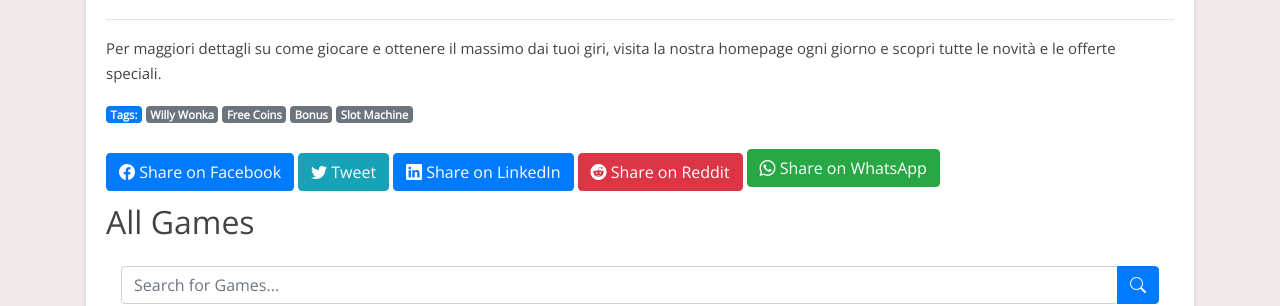
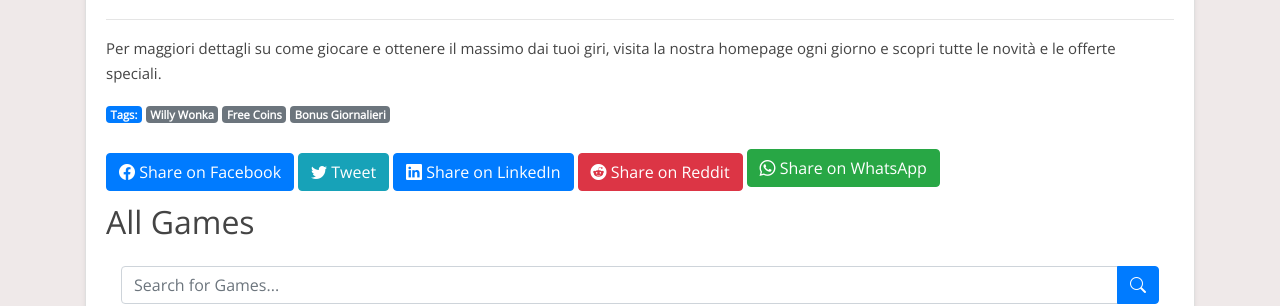
Before and after one commit to Prollad99/bs-net, a Jekyll site: the page built from it/_posts/2024-07-23-willy-wonka.md, in a window 1280 px wide and 900 px high, scrolled down 8060 px. Shown: the part 153-459 px from the top of the window. Built offline with Jekyll 4.4.1, drawn with Linux system fonts in a browser that asks for light colours; nearby versions of some CDN libraries; comment, search, counter and statistics services are not loaded.

Commit message:
Update 2024-07-23-willy-wonka.md

```diff
--- a/it/_posts/2024-07-23-willy-wonka.md
+++ b/it/_posts/2024-07-23-willy-wonka.md
@@ -2,7 +2,7 @@
 layout: post
 title: "Willy Wonka Free Coins: Ottieni le Tue Ricompense Giornalmente!"
 date: 2024-07-23
-tags: [Willy Wonka, Free Coins, Bonus, Slot Machine]
+tags: [Willy Wonka, Free Coins, Bonus Giornalieri]
 author: BonusCollector.net
 description: "Scopri come ottenere monete gratuite per Willy Wonka Slot ogni giorno e migliora la tua esperienza di gioco con i nostri link di ricompensa esclusivi."
 lang: it
```
